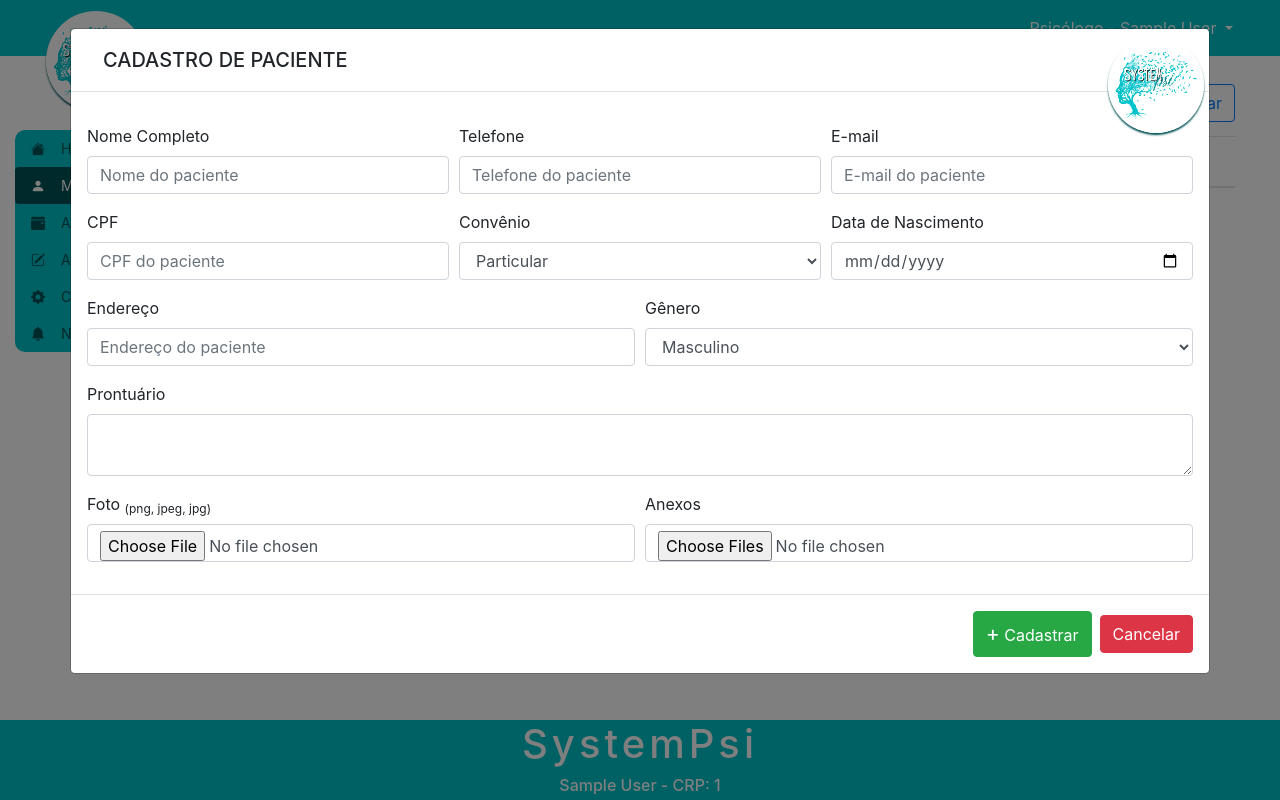
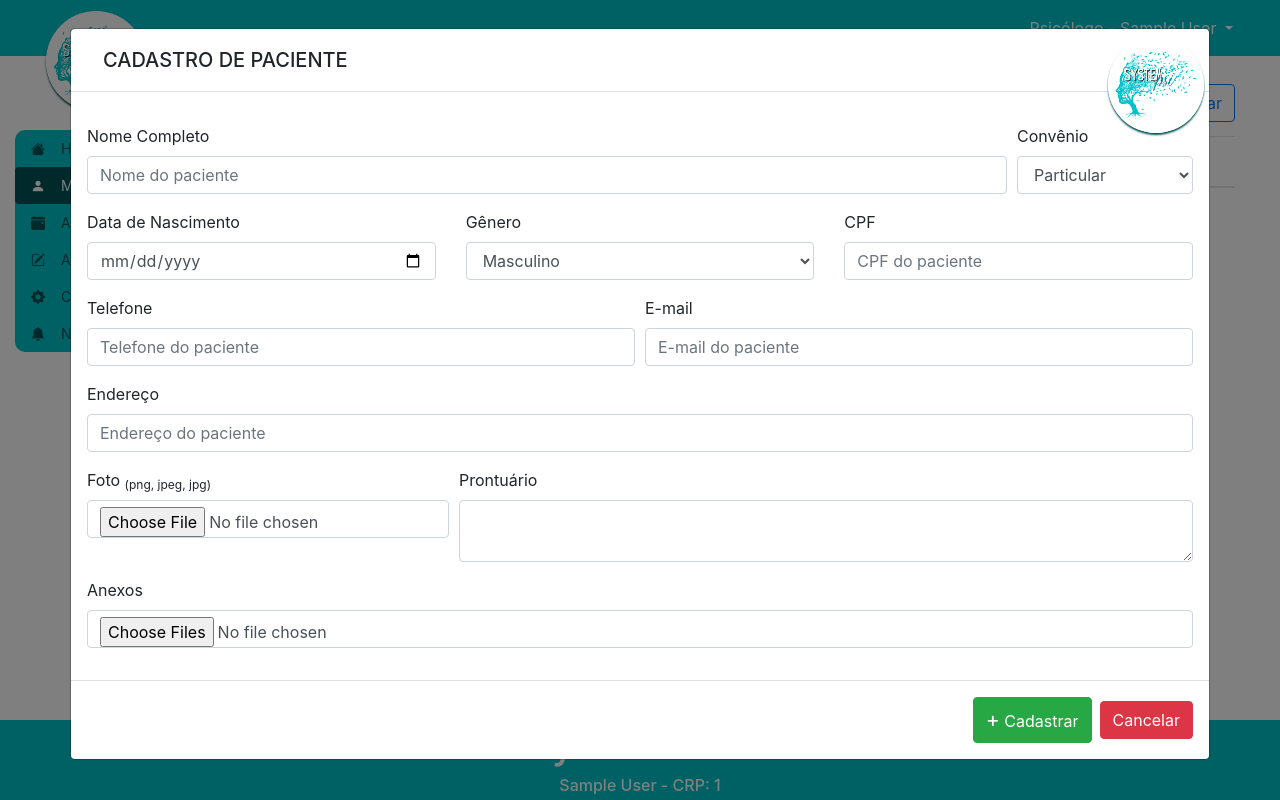
Before and after one commit to lufiabani23/MCT2, a PHP site: page /painel-adm/index.php?acao=pacientes in a window 1280 px wide, after a click that opens the changed part. Run offline with PHP 8.4, Linux system fonts and the light colour scheme; the visitor is signed in with stand-in values (Sample User, id 1); data that the repository does not hold is empty; some libraries are stand-ins or nearby versions.

Commit message:
Re-organização dos campos para cadastrar paciente.

```diff
--- a/css/painel.css
+++ b/css/painel.css
@@ -135,7 +135,7 @@ div.novo-paciente .modal-body {
     margin-top: 1em;
 }
 
-div.novo-paciente img{
+div.novo-paciente img.logo-lateral{
     width: 6em;
     border-radius: 50%;
     box-shadow: 0px 2px 2px #005257;
--- a/painel-adm/pacientes.php
+++ b/painel-adm/pacientes.php
@@ -45,39 +45,23 @@ if (isset($_GET['btnBuscarPacientes']) and $_GET['txtBuscarPacientes'] != "") {
 ?>
 
 <!-- MODAL DE NOVO PACIENTE -->
-<div class="modal novo-paciente fade" id="botaoNovoPaciente" tabindex="-1" role="dialog" aria-labelledby="#modalNovoPaciente" aria-hidden="true">
+<div class="modal fade novo-paciente" id="botaoNovoPaciente" tabindex="-1" role="dialog" aria-labelledby="#modalNovoPaciente" aria-hidden="true">
   <div class="modal-dialog modal-xl" role="document">
     <div class="modal-content">
       <div class="modal-header">
         <h5 class="modal-title ml-3" id="modalNovoPaciente">CADASTRO DE PACIENTE</h5>
-        <div class="col-lg-1 mr-lg-2 d-none d-lg-block"><img src="../img/logosistemapsico.png"></div>
+        <div class="col-lg-1 mr-lg-2 d-none d-lg-block"><img class="logo-lateral" src="../img/logosistemapsico.png"></div>
         </button>
       </div>
       <div class="modal-body">
         <form id="CadastroPaciente" method="POST" action="index.php?acao=pacientes">
           <div class="form-row">
-            <div class="form-group col-md-4 col-sm-12">
+            <div class="form-group col-md-10 col-sm-12">
               <label for="Nome">Nome Completo</label>
               <input type="text" class="form-control" id="Nome" name="Nome" placeholder="Nome do paciente" required>
             </div>
 
-            <div class="form-group col-md-4 col-sm-12">
-              <label for="Telefone">Telefone</label>
-              <input type="text" class="form-control" id="Telefone" name="Telefone" placeholder="Telefone do paciente" required>
-            </div>
-            <div class="form-group col-md-4 col-sm-12">
-              <label for="Email">E-mail</label>
-              <input type="email" class="form-control" id="Email" name="Email" placeholder="E-mail do paciente">
-            </div>
-          </div>
-
-          <div class="form-row">
-            <div class="form-group col-md-4 col-sm-12">
-              <label for="CPF">CPF</label>
-              <input type="text" class="form-control" id="CPF" name="CPF" placeholder="CPF do paciente" required>
-            </div>
-
-            <div class="form-group col-md-4 col-sm-12">
+            <div class="form-group col-md-2 col-sm-12">
               <label for="Convenio">Convênio</label>
               <select id="Convenio" name="Convenio" class="form-control" required>
                 <option selected>Particular</option>
@@ -88,20 +72,15 @@ if (isset($_GET['btnBuscarPacientes']) and $_GET['txtBuscarPacientes'] != "") {
                 <?php } ?>
               </select>
             </div>
+          </div>
 
+          <div class="row">
             <div class="form-group col-md-4 col-sm-12">
               <label for="Nascimento">Data de Nascimento</label>
               <input type="date" class="form-control" id="Nascimento" name="Nascimento" required>
             </div>
-          </div>
 
-          <div class="form-row">
-            <div class="form-group col-md-6 col-sm-12">
-              <label for="Endereco">Endereço</label>
-              <input id="Endereco" name="Endereco" type="text" placeholder="Endereço do paciente" class="form-control">
-            </div>
-
-            <div class="form-group col-md-6 col-sm-12">
+            <div class="form-group col-md-4 col-sm-12">
               <label for="Genero">Gênero</label>
               <select id="Genero" name="Genero" class="form-control" required>
                 <option>Masculino</option>
@@ -109,20 +88,45 @@ if (isset($_GET['btnBuscarPacientes']) and $_GET['txtBuscarPacientes'] != "") {
                 <option>Outro</option>
               </select>
             </div>
+
+            <div class="form-group col-md-4 col-sm-12">
+              <label for="CPF">CPF</label>
+              <input type="text" class="form-control" id="CPF" name="CPF" placeholder="CPF do paciente" required>
+            </div>
+          </div>
+
+          <div class="form-row">
+            <div class="form-group col-md-6 col-sm-12">
+              <label for="Telefone">Telefone</label>
+              <input type="text" class="form-control" id="Telefone" name="Telefone" placeholder="Telefone do paciente" required>
+            </div>
+
+            <div class="form-group col-md-6 col-sm-12">
+              <label for="Email">E-mail</label>
+              <input type="email" class="form-control" id="Email" name="Email" placeholder="E-mail do paciente">
+            </div>
+          </div>
+
+          <div class="form-row">
+            <div class="form-group col-md-12 col-sm-12">
+              <label for="Endereco">Endereço</label>
+              <input id="Endereco" name="Endereco" type="text" placeholder="Endereço do paciente" class="form-control">
+            </div>
+
           </div>
           <div class="form-row">
-            <div class="form-group col-md-12 col-sm-12">
+            <div class="form-group col-md-4 col-sm-12">
+              <label for="Foto">Foto <sub>(png, jpeg, jpg)</sub></label>
+              <input type="file" id="Foto" class="form-control" name="Foto">
+            </div>
+            <div class="form-group col-md-8 col-sm-12">
               <label for="Prontuario">Prontuário</label>
               <textarea id="Prontuario" class="form-control" name="Prontuario"></textarea>
             </div>
           </div>
 
           <div class="form-row">
-            <div class="form-group col-md-6 col-sm-12">
-              <label for="Foto">Foto <sub>(png, jpeg, jpg)</sub></label>
-              <input type="file" id="Foto" class="form-control" name="Foto">
-            </div>
-            <div class="form-group col-md-6 col-sm-12">
+            <div class="form-group col-md-12 col-sm-12">
               <label for="Anexos">Anexos</label>
               <input type="file" id="Anexos" multiple="multiple" class="form-control" name="Anexos">
             </div>
```
